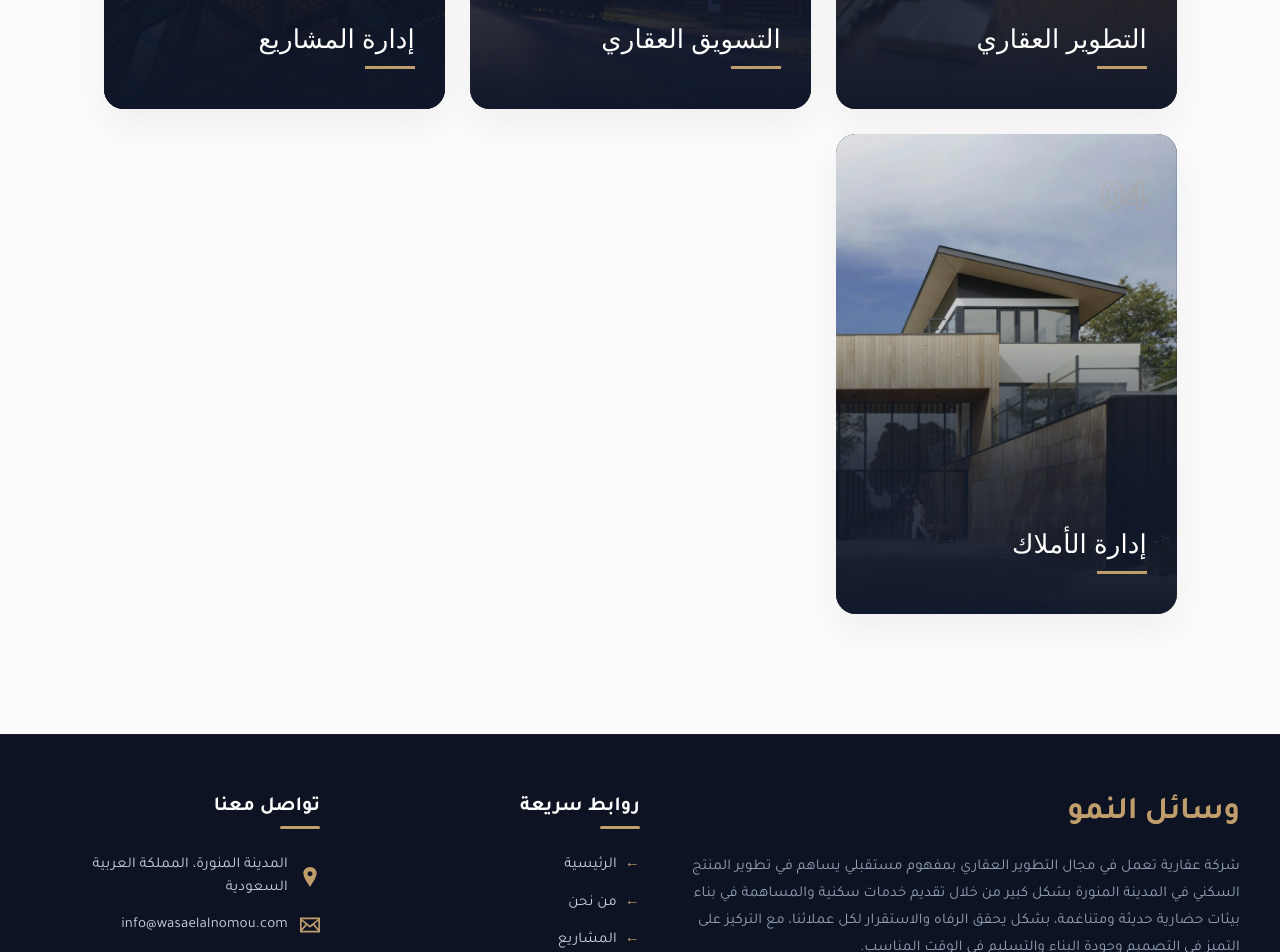
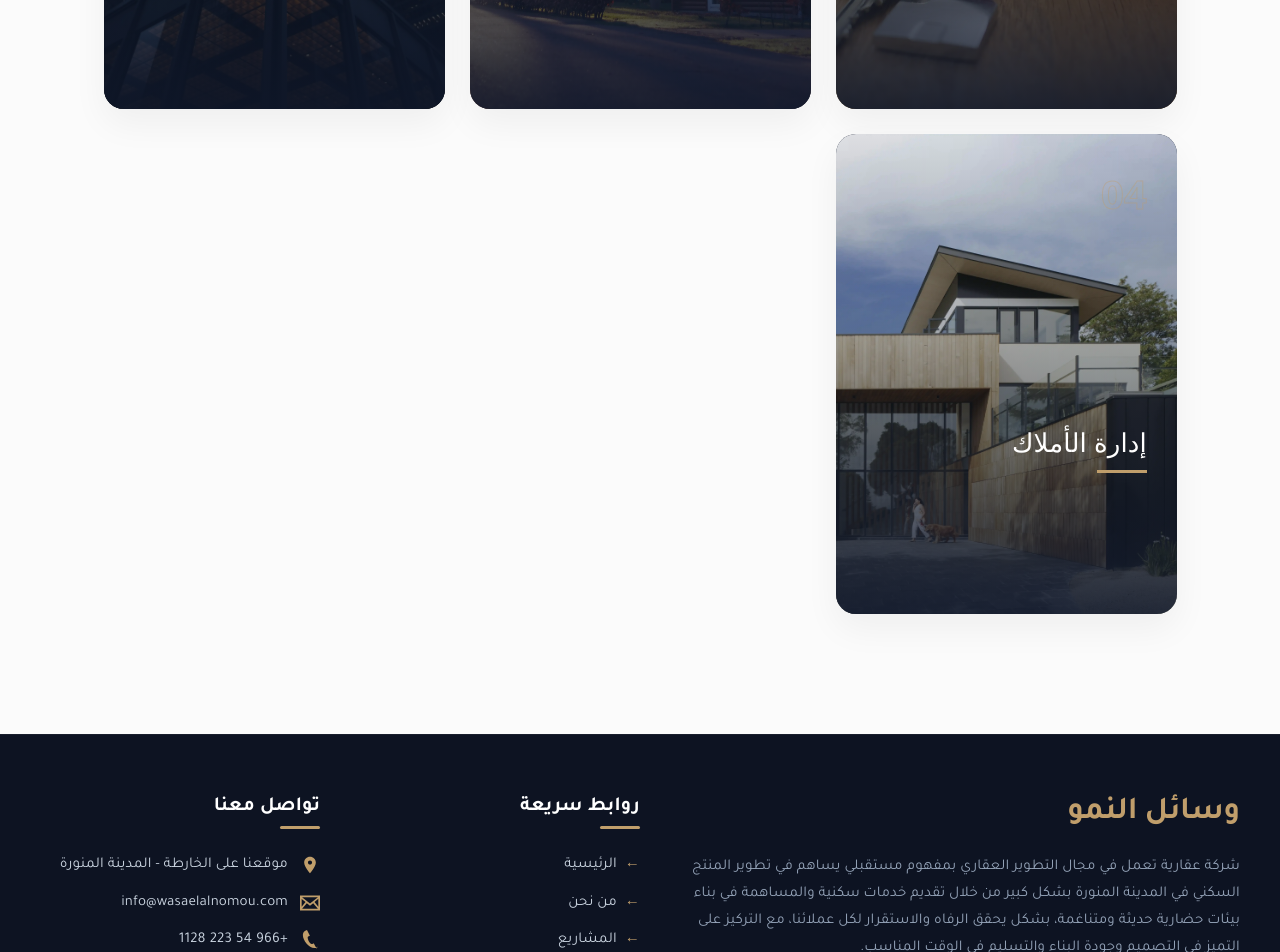
Before and after one commit to OmarEltabakh/New-Project, a React (Vite) app: page / in a window 1280 px wide. Shown: the part 2980-3932 px from the top of the page. Built offline with nearby package versions, Linux system fonts and the light colour scheme.

Commit message:
update projectPage image

```diff
--- a/src/components/Footer/Footer.jsx
+++ b/src/components/Footer/Footer.jsx
@@ -32,8 +32,8 @@
           <h3 className="footer-heading">تواصل معنا</h3>
           <ul className="footer-contact-info">
             <li>
-              <svg className="footer-icon" viewBox="0 0 24 24"><path d="M12 0c-4.198 0-8 3.403-8 7.602 0 4.198 3.469 9.21 8 16.398 4.531-7.188 8-12.2 8-16.398 0-4.199-3.801-7.602-8-7.602zm0 11c-1.657 0-3-1.343-3-3s1.343-3 3-3 3 1.343 3 3-1.343 3-3 3z" /></svg>
-              <a href="https://maps.app.goo.gl/7ASUxzsv5JvMammM7?g_st=iw" target="_blank" rel="noreferrer" style={{ color: 'inherit', textDecoration: 'none' }}>المدينة المنورة، المملكة العربية السعودية</a>
+              <svg className="footer-icon" viewBox="0 0 24 24"><path d="M12 2C8.13 2 5 5.13 5 9c0 5.25 7 13 7 13s7-7.75 7-13c0-3.87-3.13-7-7-7zm0 9.5c-1.38 0-2.5-1.12-2.5-2.5s1.12-2.5 2.5-2.5 2.5 1.12 2.5 2.5-1.12 2.5-2.5 2.5z" /></svg>
+              <a href="https://maps.app.goo.gl/7ASUxzsv5JvMammM7?g_st=iw" target="_blank" rel="noreferrer" style={{ color: 'inherit', textDecoration: 'none' }}>موقعنا على الخارطة - المدينة المنورة</a>
             </li>
             <li>
               <svg className="footer-icon" viewBox="0 0 24 24"><path d="M0 3v18h24v-18h-24zm6.623 7.929l-4.623 5.712v-9.458l4.623 3.746zm-4.141-5.929h19.035l-9.517 7.713-9.518-7.713zm5.694 7.188l3.824 3.099 3.83-3.104 5.612 6.817h-18.89l5.624-6.812zm9.201-1.451l4.623-3.747v9.467l-4.623-5.72z" /></svg>
@@ -48,7 +48,11 @@
           <div className="social-icons">
             <a href="https://x.com/wasaelalnomu?s=21" target="_blank" rel="noreferrer" className="social-link"><svg viewBox="0 0 24 24"><path d="M24 4.557c-.883.392-1.832.656-2.828.775 1.017-.609 1.798-1.574 2.165-2.724-.951.564-2.005.974-3.127 1.195-.897-.957-2.178-1.555-3.594-1.555-3.179 0-5.515 2.966-4.797 6.045-4.091-.205-7.719-2.165-10.148-5.144-1.29 2.213-.669 5.108 1.523 6.574-.806-.026-1.566-.247-2.229-.616-.054 2.281 1.581 4.415 3.949 4.89-.693.188-1.452.232-2.224.084.626 1.956 2.444 3.379 4.6 3.419-2.07 1.623-4.678 2.348-7.29 2.04 2.179 1.397 4.768 2.212 7.548 2.212 9.142 0 14.307-7.721 13.995-14.646.962-.695 1.797-1.562 2.457-2.549z" /></svg></a>
             <a href="https://www.instagram.com/wnd.sa1?utm_source=ig_web_button_share_sheet&igsh=ZDNlZDc0MzIxNw==" target="_blank" rel="noreferrer" className="social-link"><svg viewBox="0 0 24 24"><path d="M12 2.163c3.204 0 3.584.012 4.85.07 3.252.148 4.771 1.691 4.919 4.919.058 1.265.069 1.645.069 4.849 0 3.205-.012 3.584-.069 4.849-.149 3.225-1.664 4.771-4.919 4.919-1.266.058-1.644.07-4.85.07-3.204 0-3.584-.012-4.849-.07-3.26-.149-4.771-1.699-4.919-4.92-.058-1.265-.07-1.644-.07-4.849 0-3.204.013-3.583.07-4.849.149-3.227 1.664-4.771 4.919-4.919 1.266-.057 1.645-.069 4.849-.069zM12 0C8.741 0 8.333.014 7.053.072 2.695.272.273 2.69.073 7.052.014 8.333 0 8.741 0 12c0 3.259.014 3.668.072 4.948.2 4.358 2.618 6.78 6.98 6.98C8.333 23.986 8.741 24 12 24c3.259 0 3.668-.014 4.948-.072 4.354-.2 6.782-2.618 6.979-6.98.059-1.28.073-1.689.073-4.948 0-3.259-.014-3.667-.072-4.947-.196-4.354-2.617-6.78-6.979-6.98C15.668.014 15.259 0 12 0zm0 5.838a6.162 6.162 0 100 12.324 6.162 6.162 0 000-12.324zM12 16a4 4 0 110-8 4 4 0 010 8zm6.406-11.845a1.44 1.44 0 100 2.881 1.44 1.44 0 000-2.881z" /></svg></a>
-            <a href="https://snapchat.com/t/RKywvkrt" target="_blank" rel="noreferrer" className="social-link"><svg viewBox="0 0 24 24"><path d="M12.126 23.957c-2.302 0-3.957-.403-4.63-.61-1.464-1.226-1.579-3.488-1.637-4.673-.016-.279-.279-.444-.543-.377-1.12.28-2.617.575-3.882.263-1.025-.262-1.37-1.02-1.386-1.085-.148-.526.476-1.529 2.222-2.137.494-.165.741-.659.576-1.153-.33-1.037-.543-2.174-.543-3.327 0-4.646 3.96-8.724 9.823-8.724 5.864 0 9.824 4.078 9.824 8.724 0 1.153-.213 2.29-.543 3.327-.165.494.082.988.576 1.153 1.746.608 2.37 1.611 2.222 2.137-.016.065-.361.823-1.386 1.085-1.265.312-2.762.017-3.882-.263-.264-.067-.527.098-.543.377-.058 1.185-.173 3.447-1.637 4.673-.673.207-2.328.61-4.63.61z" /></svg></a>
+            <a href="https://snapchat.com/t/RKywvkrt" target="_blank" rel="noreferrer" className="social-link">
+              <svg viewBox="0 0 24 24">
+                <path d="M12.126 23.957c-2.302 0-3.957-.403-4.63-.61-1.464-1.226-1.579-3.488-1.637-4.673-.016-.279-.279-.444-.543-.377-1.12.28-2.617.575-3.882.263-1.025-.262-1.37-1.02-1.386-1.085-.148-.526.476-1.529 2.222-2.137.494-.165.741-.659.576-1.153-.33-1.037-.543-2.174-.543-3.327 0-4.646 3.96-8.724 9.823-8.724 5.864 0 9.824 4.078 9.824 8.724 0 1.153-.213 2.29-.543 3.327-.165.494.082.988.576 1.153 1.746.608 2.37 1.611 2.222 2.137-.016.065-.361.823-1.386 1.085-1.265.312-2.762.017-3.882-.263-.264-.067-.527.098-.543.377-.058 1.185-.173 3.447-1.637 4.673-.673.207-2.328.61-4.63.61z" />
+              </svg>
+            </a>
           </div>
         </div>
 
--- a/src/components/ServicesSection/ServicesSection.css
+++ b/src/components/ServicesSection/ServicesSection.css
@@ -25,54 +25,43 @@
   will-change: transform, box-shadow;
   transform: translateZ(0);
   backface-visibility: hidden;
-  transition: transform 0.5s cubic-bezier(0.2, 0, 0.2, 1), box-shadow 0.5s ease;
+  transition: transform 0.3s ease, box-shadow 0.3s ease;
 }
 
 .premium-service-card:hover {
-  transform: translateY(-10px) scale(1.02);
-  box-shadow: 0 30px 60px rgba(0, 0, 0, 0.15);
+  /* Removed lift and scale */
+  box-shadow: 0 20px 40px rgba(0, 0, 0, 0.1);
 }
 
 .service-bg {
   width: 100%;
   height: 100%;
   object-fit: cover;
-  transition: transform 1.2s cubic-bezier(0.2, 0, 0.2, 1), filter 0.8s ease, opacity 1s ease;
-  will-change: transform, filter, opacity;
-  animation: fadeInImage 1.2s ease-out;
+  transition: opacity 0.2s ease;
 }
 
-@keyframes fadeInImage {
-  from { opacity: 0; transform: scale(1.1); }
-  to { opacity: 1; transform: scale(1); }
-}
+/* Removed fadeInImage animation */
 
 .premium-service-card:hover .service-bg {
-  transform: scale(1.15);
-  filter: brightness(0.7) blur(2px);
+  /* Removed scale and blur */
+  opacity: 0.8;
 }
 
 .service-overlay {
   position: absolute;
   inset: 0;
   background: linear-gradient(to top,
-    rgba(15, 23, 42, 0.98) 0%,
-    rgba(15, 23, 42, 0.8) 30%,
-    rgba(15, 23, 42, 0.2) 60%,
+    rgba(15, 23, 42, 0.9) 0%,
+    rgba(15, 23, 42, 0.4) 50%,
     transparent 100%);
   display: flex;
   flex-direction: column;
-  justify-content: flex-end; /* Push everything to the bottom */
-  padding: 40px 30px;
-  transition: background 0.5s ease;
-  will-change: background;
+  justify-content: flex-end;
+  padding: 30px;
 }
 
 .premium-service-card:hover .service-overlay {
-  background: linear-gradient(to top,
-    rgba(15, 23, 42, 1) 0%,
-    rgba(15, 23, 42, 0.9) 40%,
-    rgba(15, 23, 42, 0.4) 100%);
+  background: rgba(15, 23, 42, 0.7);
 }
 
 .service-number {
@@ -83,14 +72,11 @@
   font-weight: 900;
   color: transparent;
   -webkit-text-stroke: 1px rgba(192, 158, 107, 0.4);
-  transition: color 0.5s ease, transform 0.5s cubic-bezier(0.2, 0, 0.2, 1), -webkit-text-stroke 0.5s ease;
-  will-change: transform, color;
 }
 
 .premium-service-card:hover .service-number {
   color: rgba(192, 158, 107, 0.15);
   -webkit-text-stroke: 1px #c09e6b;
-  transform: scale(1.1);
 }
 
 .service-content-box {
@@ -105,7 +91,7 @@
   margin: 0;
   position: relative;
   padding-bottom: 15px;
-  transition: transform 0.5s cubic-bezier(0.2, 0, 0.2, 1);
+  transition: transform 0.3s ease;
   will-change: transform;
 }
 
@@ -130,20 +116,13 @@
 
 .service-premium-desc-box {
   opacity: 0;
-  max-height: 0;
-  overflow: hidden;
   visibility: hidden;
-  transition: opacity 0.4s ease, transform 0.5s cubic-bezier(0.2, 0, 0.2, 1), max-height 0.5s ease;
-  transform: translateY(20px);
-  will-change: opacity, transform, max-height;
+  margin-top: 10px;
 }
 
 .premium-service-card:hover .service-premium-desc-box {
   opacity: 1;
-  max-height: 200px;
   visibility: visible;
-  transform: translateY(0);
-  margin-top: 15px;
 }
 
 .service-premium-desc {
--- a/src/data/projects.js
+++ b/src/data/projects.js
@@ -2,12 +2,10 @@
 import projectSectionImage1 from "../assets/projectSectionImages/image-1.webp";
 import project1Image1 from "../assets/projectsImages/project1/image-1.webp";
 import project1Image2 from "../assets/projectsImages/project1/image-2.webp";
-import project1Image3 from "../assets/projectsImages/project1/image-3.webp";
 import project1Image4 from "../assets/projectsImages/project1/image-4.webp";
 import project1Image5 from "../assets/projectsImages/project1/image-5.webp";
 import project1Image6 from "../assets/projectsImages/project1/image-6.webp";
 import project1Image7 from "../assets/projectsImages/project1/image-7.webp";
-import project1Image8 from "../assets/projectsImages/project1/image-8.webp";
 import project1Image9 from "../assets/projectsImages/project1/image-9.webp";
 import project1Image10 from "../assets/projectsImages/project1/image-10.webp";
 import project1Image11 from "../assets/projectsImages/project1/image-11.webp";
@@ -34,15 +32,13 @@
     space: '183م - 286م',
     image: projectSectionImage1,
     images: [
+      project1Image9,
       project1Image1,
       project1Image2,
-      project1Image3,
       project1Image4,
       project1Image5,
       project1Image6,
       project1Image7,
-      project1Image8,
-      project1Image9,
       project1Image10,
       project1Image11,
       project1Image12,
```
Also changed, not shown: src/assets/projectsImages/project1/image-3.webp (deleted), src/assets/projectsImages/project1/image-8.webp (deleted).
